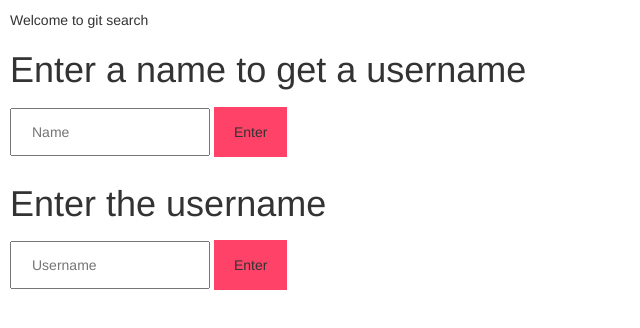
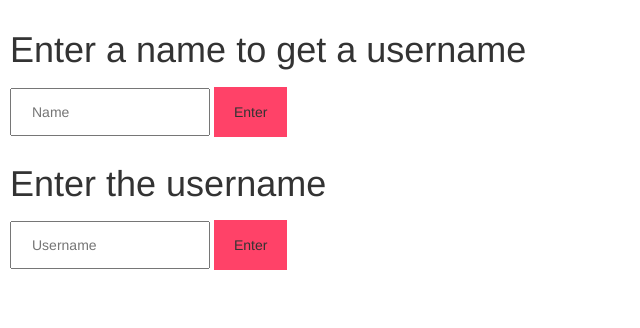
Before and after one commit to Flores120/githubSearch, a website: page index.html in a window 1280 px wide. Shown: the whole page, without its empty margins (0-640 px from the left). Drawn offline with Linux system fonts and the light colour scheme.

Commit message:
cleaned html

```diff
--- a/index.html
+++ b/index.html
@@ -8,9 +8,6 @@
     <title>github search</title>
   </head>
   <body>
-    <div class="header">
-      Welcome to git search
-    </div>
     <h1>Enter a name to get a username</h1>
     <form id="search">
       <input id="searchInput" type="text"placeholder="Name">
```
